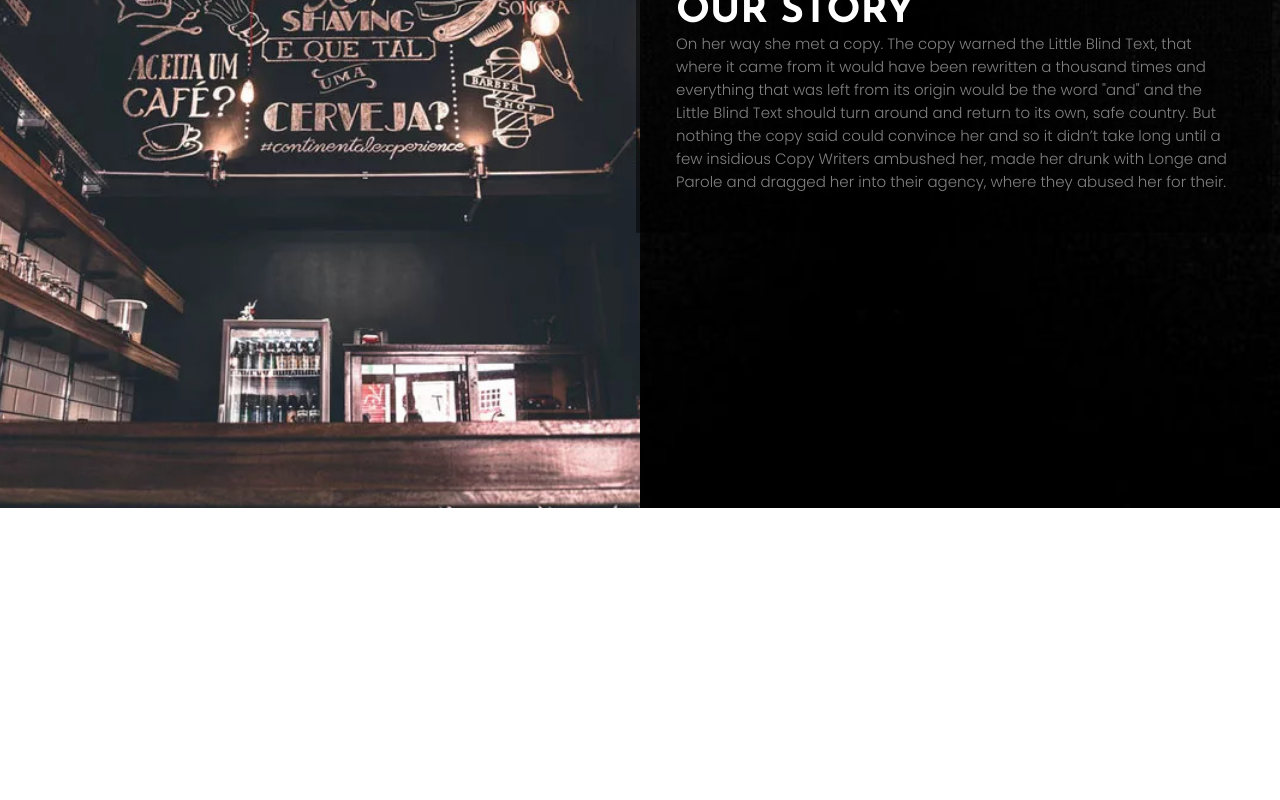
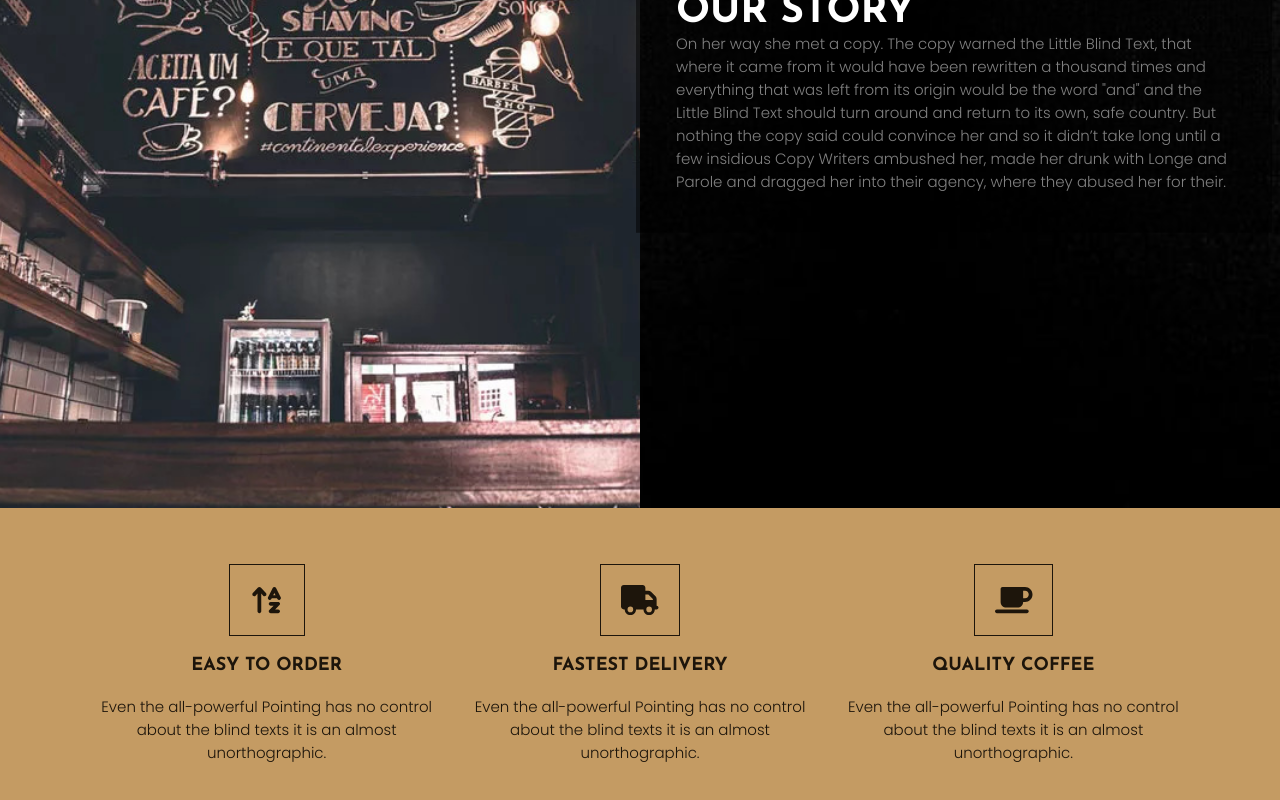
Before and after one commit to 1ChoiChoi2/1_CoffeeShop, a React (Create React App) app: page / in a window 1280 px wide. Shown: the part 1316-2116 px from the top of the page. Before the commit the page ends 1824 px from the top, so only its background shows below. Built offline with nearby package versions, Linux system fonts and the light colour scheme.

Commit message:
Adding HomePage Highlights

```diff
--- /dev/null
+++ b/src/components/Highlight.jsx
@@ -0,0 +1,14 @@
+import React from "react";
+
+
+const Highlight = ({ icon, title, para }) => {
+  return (
+    <div className="landing__highlight">
+      {icon}
+      <h3>{title}</h3>
+      <p>{para}</p>
+    </div>
+  );
+};
+
+export default Highlight;
--- a/src/index.js
+++ b/src/index.js
@@ -5,9 +5,9 @@ import App from "./App";
 import reportWebVitals from "./reportWebVitals";
 import { BrowserRouter as Router } from "react-router-dom";
 import { library } from "@fortawesome/fontawesome-svg-core";
-import { faShoppingCart, faPhone, faLocationCrosshairs, faClock } from "@fortawesome/free-solid-svg-icons";
+import { faShoppingCart, faPhone, faLocationCrosshairs, faClock, faArrowUpAZ, faTruck, faCoffee } from "@fortawesome/free-solid-svg-icons";
 
-library.add(faShoppingCart, faPhone, faLocationCrosshairs, faClock);
+library.add(faShoppingCart, faPhone, faLocationCrosshairs, faClock, faArrowUpAZ, faTruck, faCoffee);
 
 const root = ReactDOM.createRoot(document.getElementById("root"));
 root.render(
--- a/src/pages/Home.jsx
+++ b/src/pages/Home.jsx
@@ -1,6 +1,7 @@
 import React from "react";
 import HomeBackground from "../assets/background_img.jpg";
 import Landing from "../components/Landing";
+import Highlight from "../components/Highlight";
 import { FontAwesomeIcon } from "@fortawesome/react-fontawesome";
 import "../styles/Home.css";
 
@@ -81,6 +82,48 @@ const Home = () => {
         </div>
         <div className="landing__about--right"></div>
       </section>
+
+      <section id="landing__highlights">
+        <div className="container">
+          <div className="row">
+            <div className="landing__highlights--container">
+                <Highlight
+                  icon={
+                    <FontAwesomeIcon
+                      className="highlight__icon"
+                      icon="fa-arrow-up-a-z"
+                    />
+                  }
+                  title="Easy To Order"
+                  para="Even the all-powerful Pointing has no control about the blind
+                  texts it is an almost unorthographic."
+                />
+                <Highlight
+                  icon={
+                    <FontAwesomeIcon
+                      className="highlight__icon"
+                      icon="fa-truck"
+                    />
+                  }
+                  title="Fastest Delivery"
+                  para="Even the all-powerful Pointing has no control about the blind
+                  texts it is an almost unorthographic."
+                />
+                <Highlight
+                  icon={
+                    <FontAwesomeIcon
+                      className="highlight__icon"
+                      icon="fa-coffee"
+                    />
+                  }
+                  title="Quality Coffee"
+                  para="Even the all-powerful Pointing has no control about the blind
+                  texts it is an almost unorthographic."
+                />
+            </div>
+          </div>
+        </div>
+      </section>
     </div>
   );
 };
--- a/src/styles/Home.css
+++ b/src/styles/Home.css
@@ -86,7 +86,6 @@
   font-size: 40px;
   font-weight: 700;
   text-transform: uppercase;
-
 }
 
 .landing__about--content p {
@@ -95,3 +94,44 @@
   font-size: 15px;
   font-weight: 300;
 }
+
+#landing__highlights {
+  background-color: var(--color-brown);
+}
+
+.landing__highlights--container {
+    display: grid;
+    grid-template-columns: repeat(3, minmax(350px, 1fr));
+    align-items: center;
+}
+
+.landing__highlight {
+  display: flex;
+  flex-direction: column;
+  align-items: center;
+  text-align: center;
+  gap: 20px;
+  color: var(--color-black);
+}
+
+.highlight__icon {
+  border: 1px solid var(--color-black);
+  padding: 20px;
+
+  font-size: 30px;
+  font-weight: 300;
+  align-items: center;
+}
+
+.landing__highlight h3 {
+  font-family: var(--font-family-primary);
+  font-size: 18px;
+  text-transform: uppercase;
+}
+
+.landing__highlight p {
+  width: 350px;
+  font-family: var(--font-family-secondary);
+  font-size: 15px;
+  font-weight: 300;
+}
```
